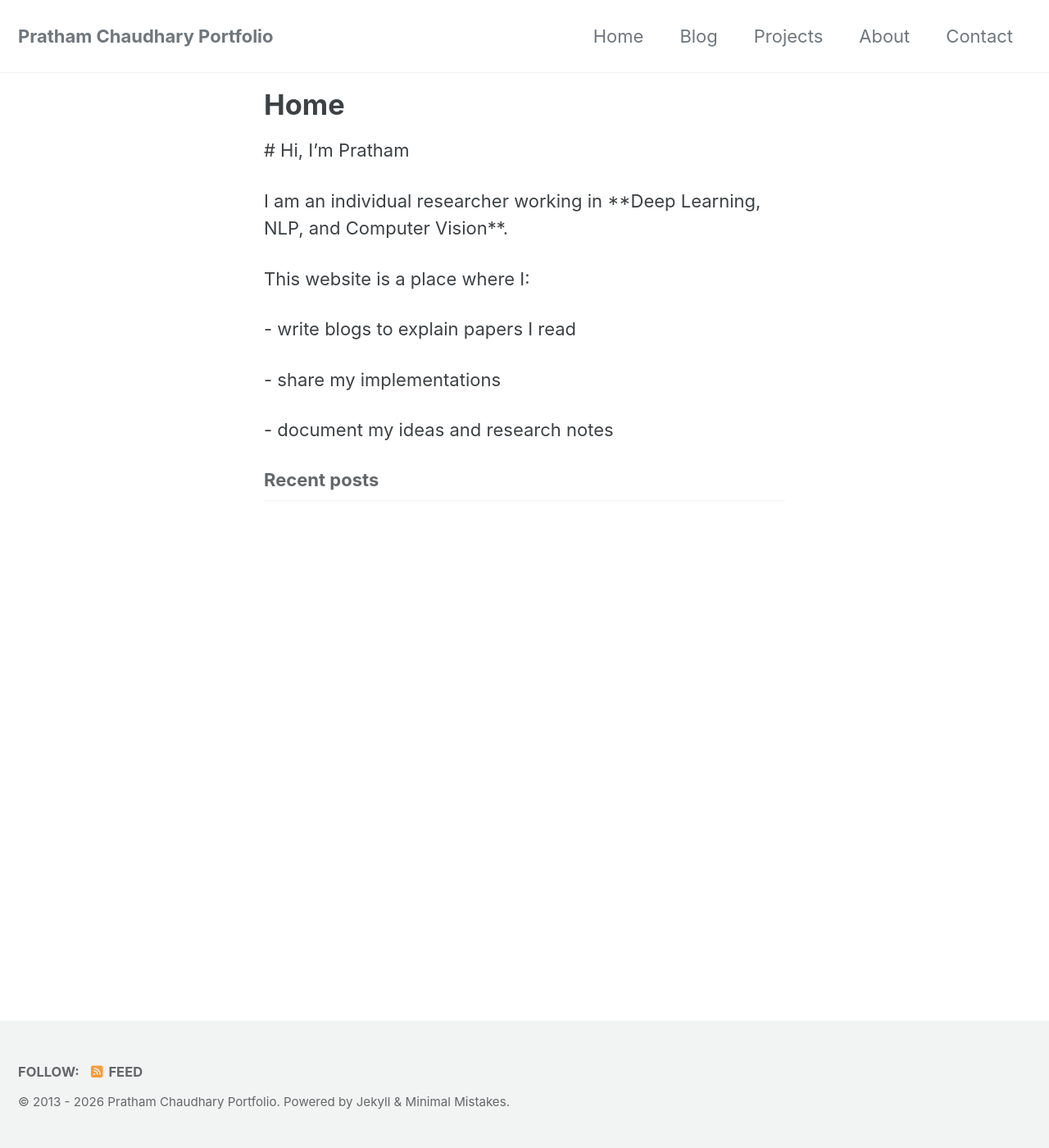
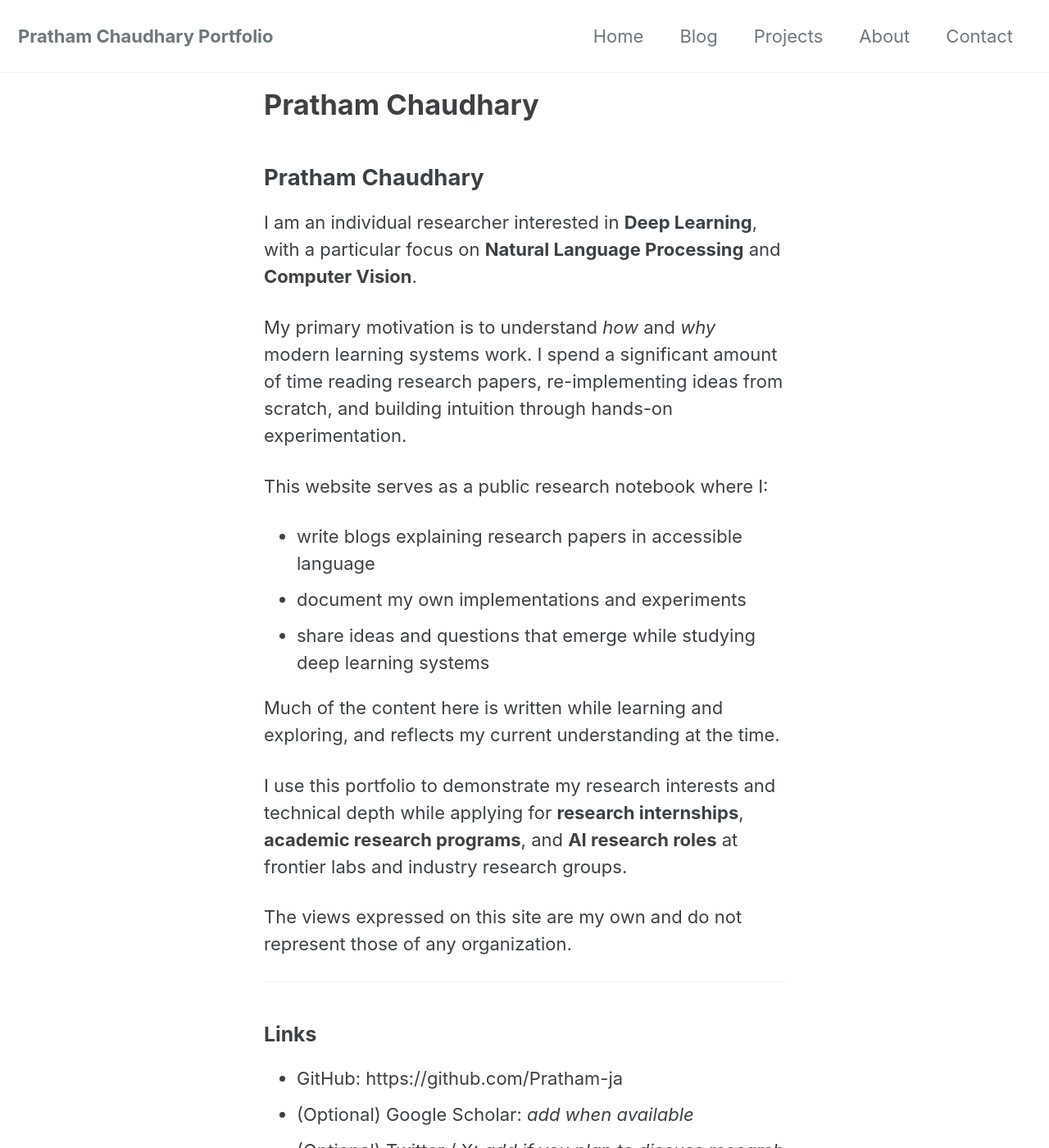
Before and after one commit to Pratham-ja/Pratham-ja.github.io, a Jekyll site: the page built from index.md, in a window 1280 px wide and 1400 px high. Shown: the whole window at 82% size. Built offline with Jekyll 4.4.1, drawn with Linux system fonts in a browser that asks for light colours; cached includes are drawn as plain includes; our own code applies the rules of GitHub Pages for plain Markdown files; the list of posts is cut into pages by our own code; some of the changed text lies outside the part shown.

Commit message:
Changed the index.md home page

```diff
--- a/index.md
+++ b/index.md
@@ -1,23 +1,28 @@
+---
+layout: home
+author_profile: false
 ---
 
-title: Home
+## Pratham Chaudhary
+
+I am an individual researcher interested in **Deep Learning**, with a particular focus on **Natural Language Processing** and **Computer Vision**.
+
+My primary motivation is to understand *how* and *why* modern learning systems work. I spend a significant amount of time reading research papers, re-implementing ideas from scratch, and building intuition through hands-on experimentation.
+
+This website serves as a public research notebook where I:
+- write blogs explaining research papers in accessible language
+- document my own implementations and experiments
+- share ideas and questions that emerge while studying deep learning systems
+
+Much of the content here is written while learning and exploring, and reflects my current understanding at the time.
+
+I use this portfolio to demonstrate my research interests and technical depth while applying for **research internships**, **academic research programs**, and **AI research roles** at frontier labs and industry research groups.
+
+The views expressed on this site are my own and do not represent those of any organization.
 
 ---
 
-
-
-\# Hi, I'm Pratham
-
-
-
-I am an individual researcher working in \*\*Deep Learning, NLP, and Computer Vision\*\*.
-
-
-
-This website is a place where I:
-
-\- write blogs to explain papers I read
-
-\- share my implementations
-
-\- document my ideas and research notes
+### Links
+- GitHub: https://github.com/Pratham-ja
+- (Optional) Google Scholar: *add when available*
+- (Optional) Twitter / X: *add if you plan to discuss research publicly*
```
